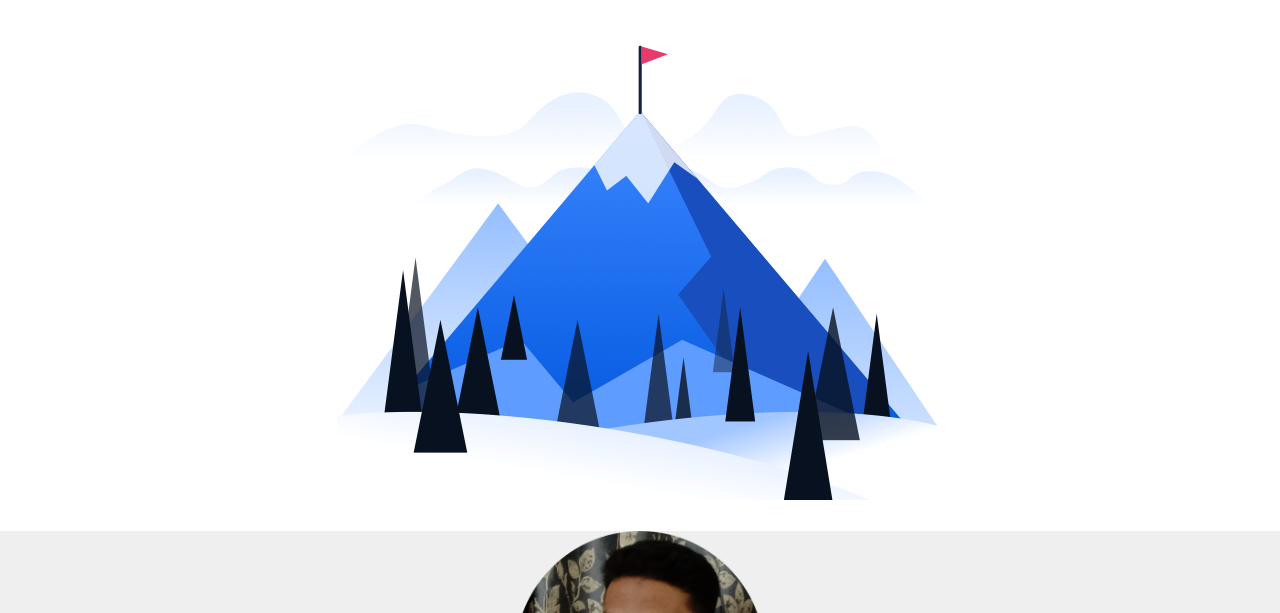
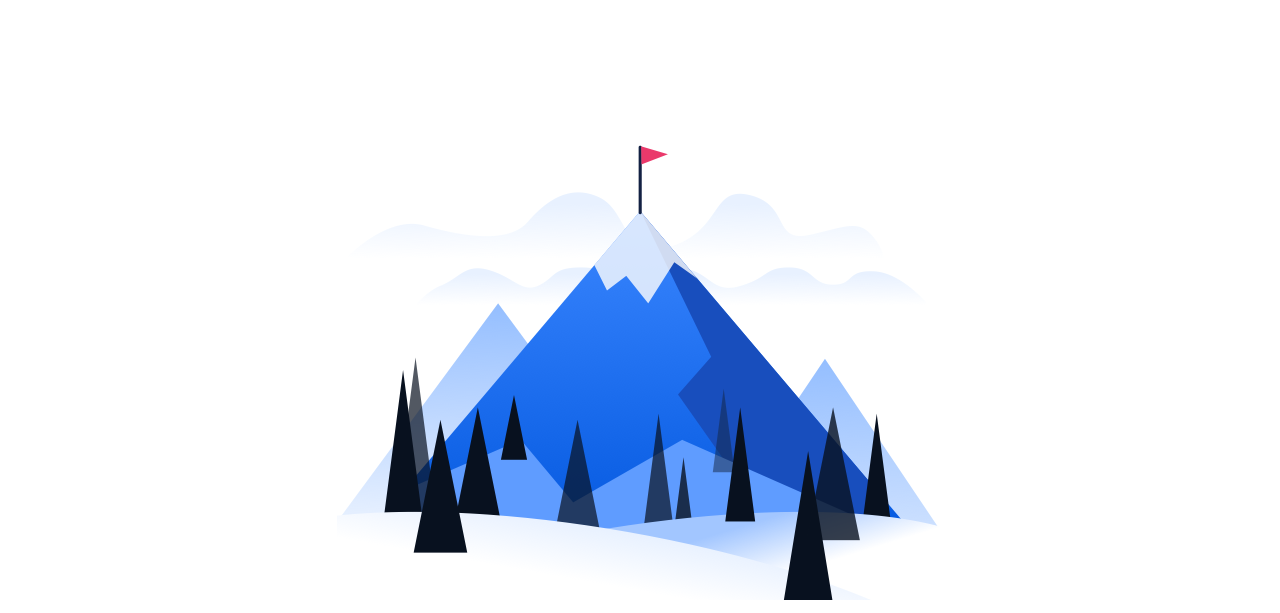
Before and after one commit to shaikhsohaib84/Sohaib-Shaikh-Portfolio, a plain HTML site: page index.html in a window 1280 px wide. Shown: the part 187-800 px from the top of the page. Drawn offline with Linux system fonts and the light colour scheme; a web font is replaced by a local one.

Commit message:
Update index.css

```diff
--- a/index.css
+++ b/index.css
@@ -37,7 +37,7 @@ body{
     width: auto;
     height: auto;
     max-width: 100%;
-    margin-bottom:150p;
+    margin: 100px auto;
 }
 
 .middle-container{
```
